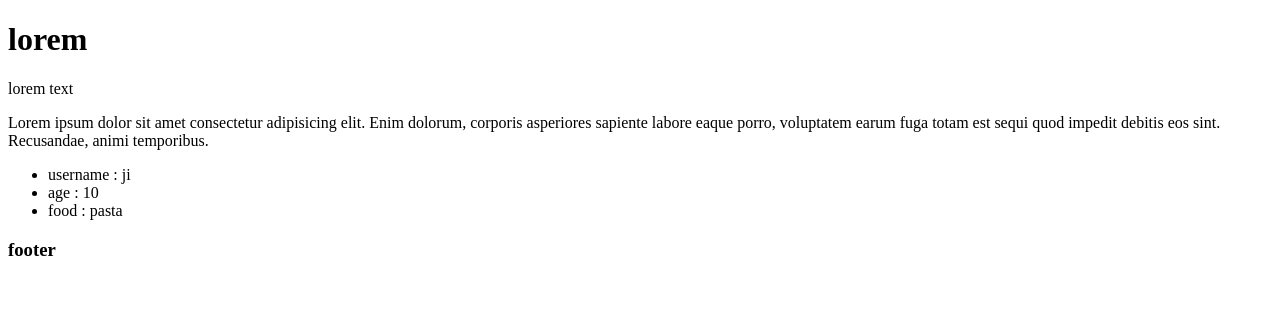
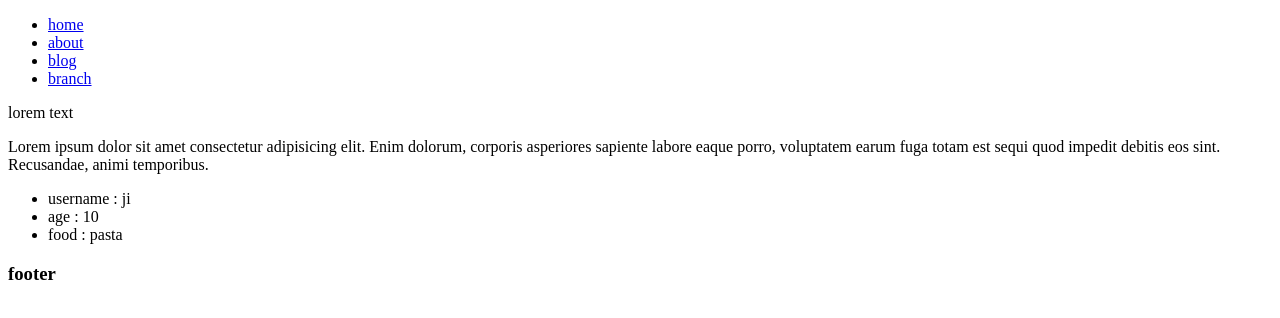
Before and after one commit to jihyeon-Do/branch, a plain HTML site: page index.html in a window 1280 px wide. Drawn offline with Linux system fonts and the light colour scheme.

Commit message:
menubar create

```diff
--- a/index.html
+++ b/index.html
@@ -8,7 +8,14 @@
 </head>
 
 <body>
-    <h1>lorem</h1>
+    <header>
+        <ul id="menubar">
+            <li><a href="#">home</a></li>
+            <li><a href="#">about</a></li>
+            <li><a href="#">blog</a></li>
+            <li><a href="#">branch</a></li>
+        </ul>
+    </header>
     <p>lorem text</p>
     <div id="main">
         Lorem ipsum dolor sit amet consectetur adipisicing elit. Enim dolorum, corporis asperiores sapiente labore eaque
```
